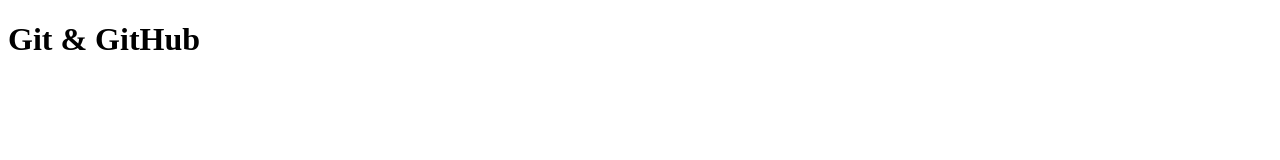
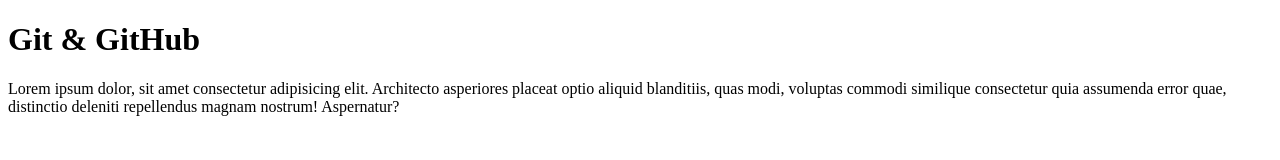
Before and after one commit to ArGFoXinG/CLASE-12, a plain HTML site: page index.html in a window 1280 px wide. Drawn offline with Linux system fonts and the light colour scheme.

Commit message:
2ad actualización index

```diff
--- a/index.html
+++ b/index.html
@@ -7,5 +7,6 @@
 </head>
 <body>
     <h1>Git & GitHub</h1>
+    <p>Lorem ipsum dolor, sit amet consectetur adipisicing elit. Architecto asperiores placeat optio aliquid blanditiis, quas modi, voluptas commodi similique consectetur quia assumenda error quae, distinctio deleniti repellendus magnam nostrum! Aspernatur?</p>
 </body>
 </html>
```
